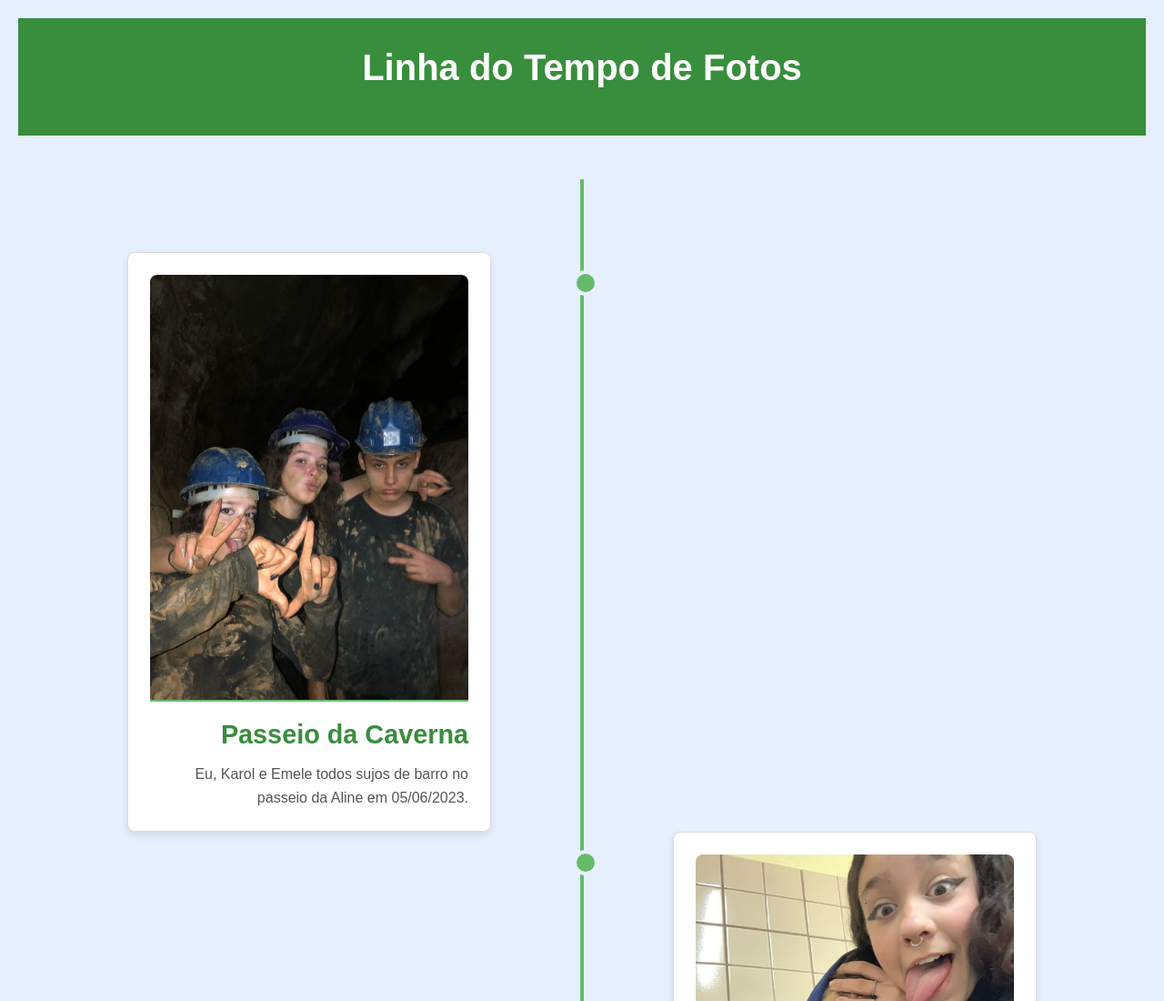
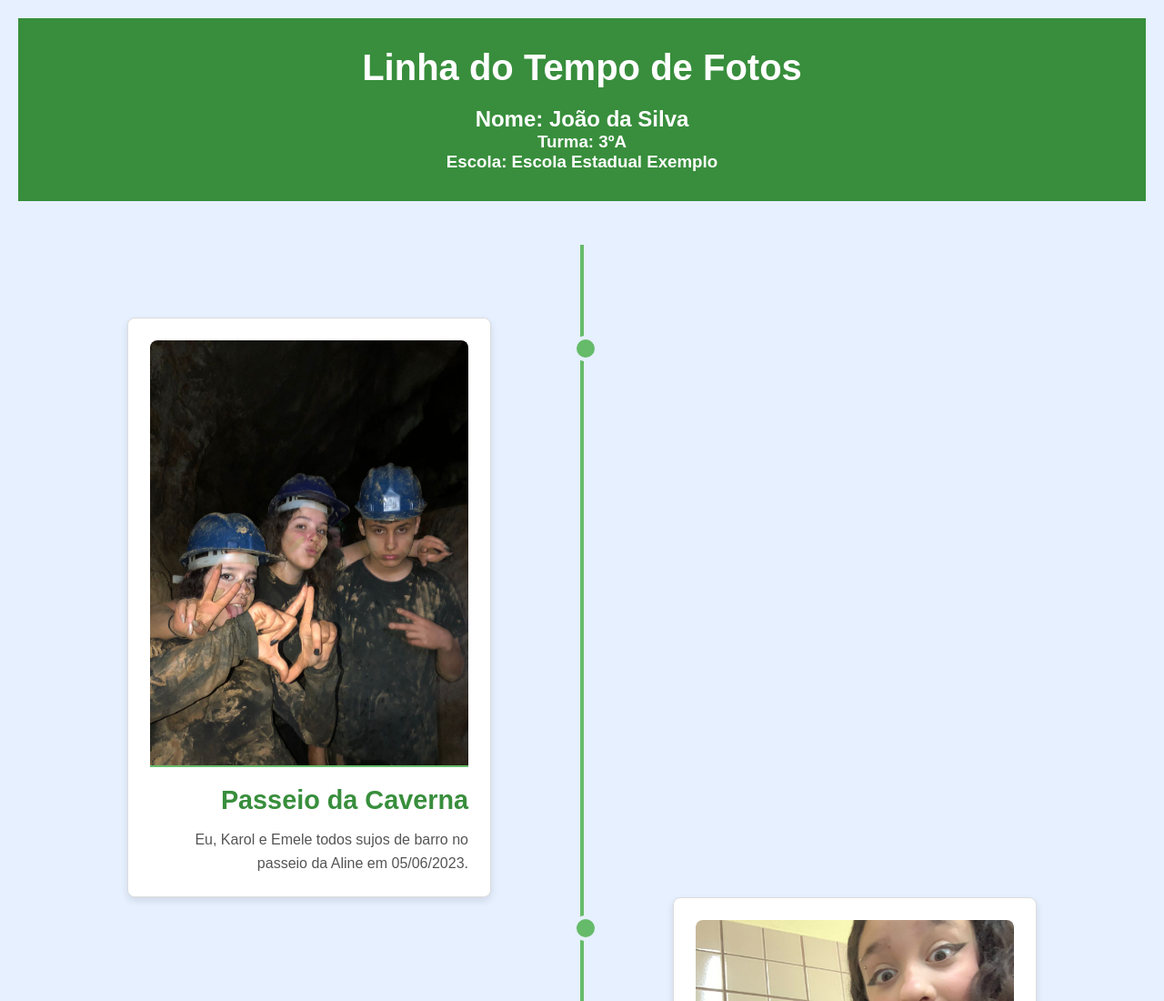
Before and after one commit to rodrigoaraujoh/linha-do-tempo, a plain HTML site: page index.html in a window 1280 px wide. Shown: the top 1100 px of the page at 91% size. Drawn offline with Linux system fonts and the light colour scheme.

Commit message:
Update index.html

```diff
--- a/index.html
+++ b/index.html
@@ -9,6 +9,9 @@
 <body>
     <header>
         <h1>Linha do Tempo de Fotos </h1>
+        <h2>Nome: João da Silva</h2>
+        <h3>Turma: 3ºA</h3>
+        <h3>Escola: Escola Estadual Exemplo</h3>
     </header>
 
     <section class="timeline">
```
